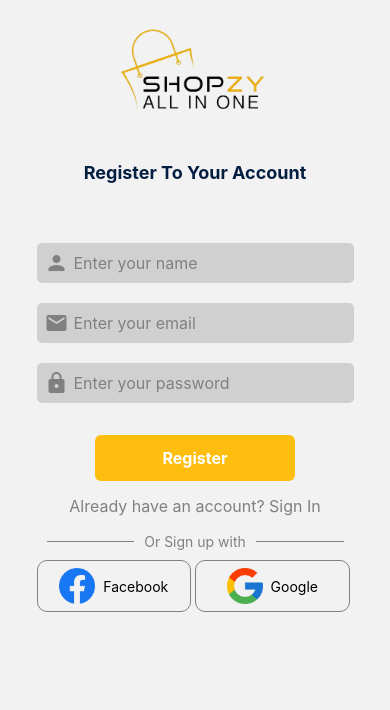
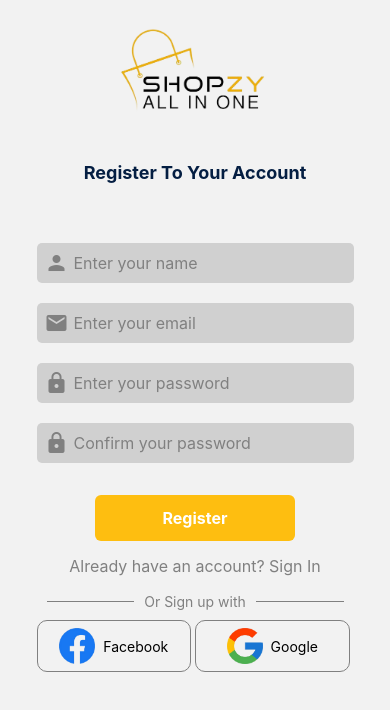
Before and after one commit to Atif409/Shopzy, a React Native app: screen /Register in a window 390 px wide. Shown: the top 710 px of the page. Built offline with nearby package versions, Linux system fonts and the light colour scheme.

Commit message:
one more password field added to the Register Screen

```diff
--- a/src/screens/RegisterScreen.js
+++ b/src/screens/RegisterScreen.js
@@ -72,6 +72,18 @@ const RegisterScreen = () => {
             >
             </TextInput>
           </View>
+          <View style={loginBox}>
+            <CustomIcon name="lock" style={icon} />
+            <TextInput
+              value={password}
+              onChange={(text) => setPassword(text)}
+              placeholder='Confirm your password'
+
+              style={[inputs, { fontSize: email ? 16 : 16 }]}
+              secureTextEntry={true}
+            >
+            </TextInput>
+          </View>
           <View style={touchable}>
 
             <Text>
```
